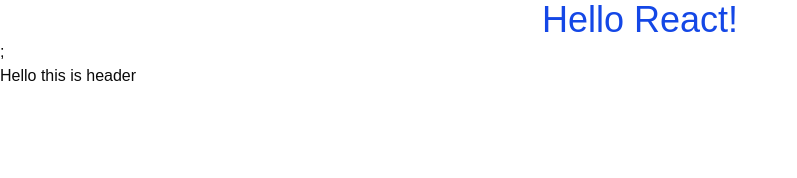
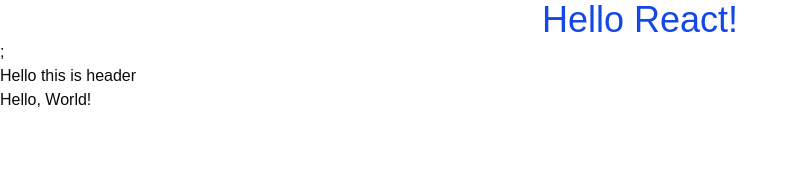
Before and after one commit to amin10003/TaskManager, a React (Vite) app: page / in a window 1280 px wide. Shown: the top 178 px of the page, without its empty margins (0-797 px from the left). Built offline with nearby package versions, Linux system fonts and the light colour scheme.

Commit message:
added greeting component to check collaboration

```diff
--- a/src/App.jsx
+++ b/src/App.jsx
@@ -1,3 +1,4 @@
+import Greeting from "./Component/Greeting";
 import Header from "./Component/Header";
 
 function App() {
@@ -5,6 +6,7 @@ function App() {
     <>
     <h1 className="text-blue-700 text-center text-4xl">Hello React!</h1>;
     <Header/>
+    <Greeting/>
     </>
   )
 }
--- /dev/null
+++ b/src/Component/Greeting.jsx
@@ -0,0 +1,10 @@
+import React from 'react'
+
+function Greeting() {
+  return (
+<>
+<div>Hello, World!</div>
+</>  )
+}
+
+export default Greeting
```
